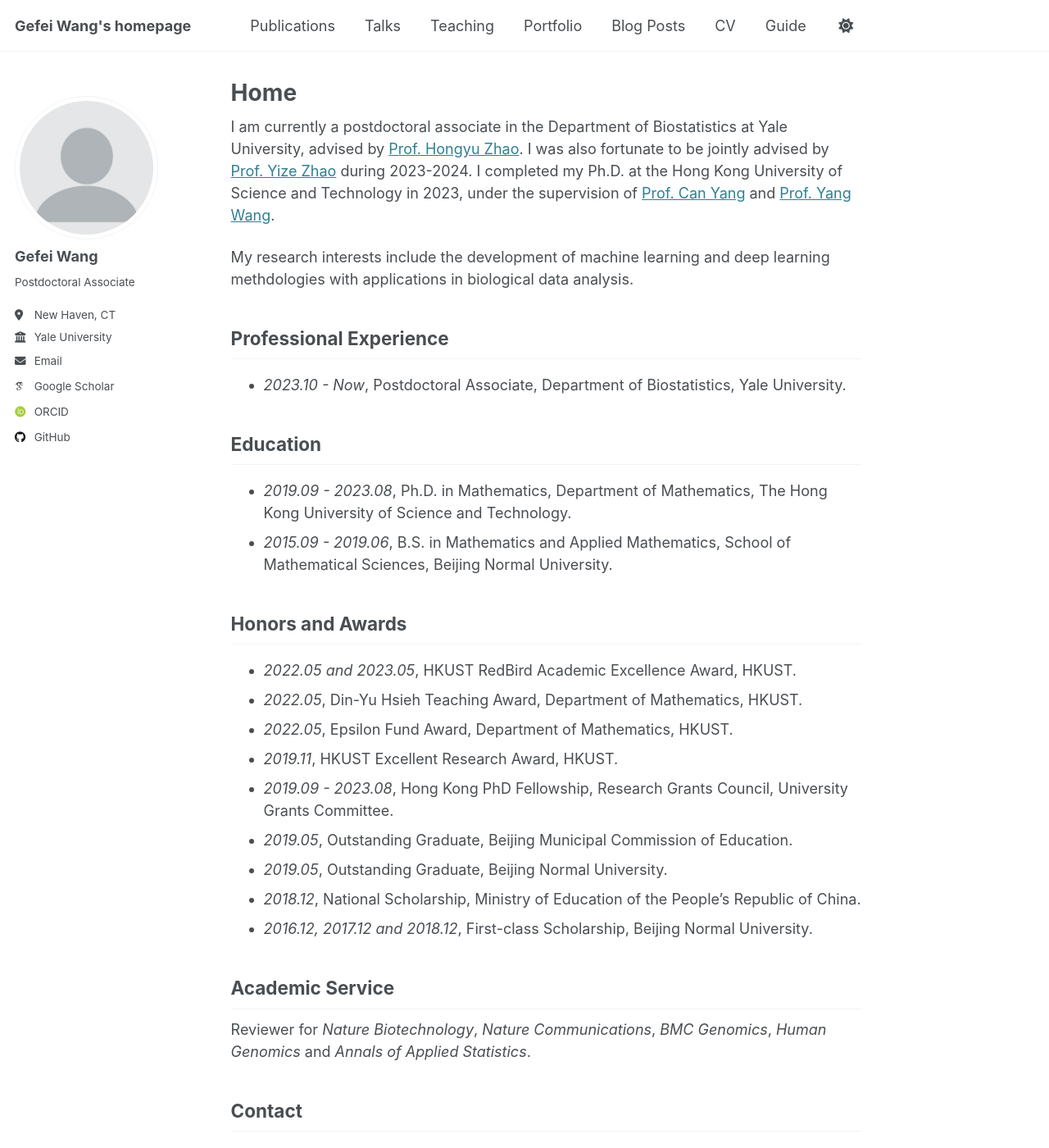
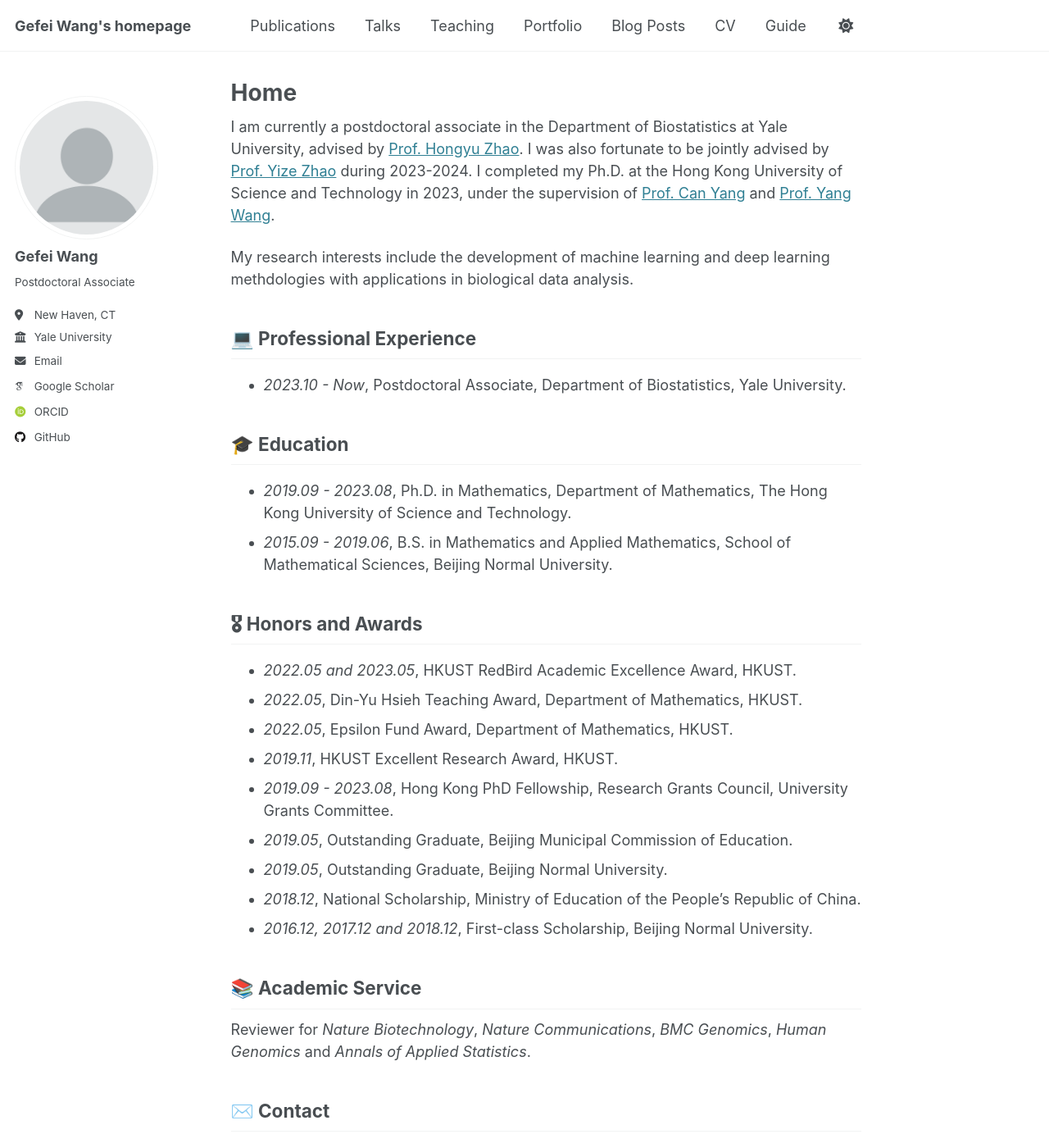
Before and after one commit to gefeiwang/gefeiwang.github.io, a Jekyll site: the page built from _pages/about.md, in a window 1280 px wide and 1400 px high. Shown: the whole window at 82% size. Built offline with Jekyll 4.4.1, drawn with Linux system fonts in a browser that asks for light colours; some web fonts are replaced.

```diff
--- a/_pages/about.md
+++ b/_pages/about.md
@@ -11,16 +11,16 @@ I am currently a postdoctoral associate in the Department of Biostatistics at Ya
 
 My research interests include the development of machine learning and deep learning methdologies with applications in biological data analysis.
 
-Professional Experience
+💻 Professional Experience
 ------
 - *2023.10 - Now*, Postdoctoral Associate, Department of Biostatistics, Yale University.
 
-Education
+🎓 Education
 ------
 - *2019.09 - 2023.08*, Ph.D. in Mathematics, Department of Mathematics, The Hong Kong University of Science and Technology.
 - *2015.09 - 2019.06*, B.S. in Mathematics and Applied Mathematics, School of Mathematical Sciences, Beijing Normal University.
 
-Honors and Awards
+🎖 Honors and Awards
 ------
 - *2022.05 and 2023.05*, HKUST RedBird Academic Excellence Award, HKUST.
 - *2022.05*, Din-Yu Hsieh Teaching Award, Department of Mathematics, HKUST.
@@ -32,11 +32,11 @@ Honors and Awards
 - *2018.12*, National Scholarship, Ministry of Education of the People's Republic of China.
 - *2016.12, 2017.12 and 2018.12*, First-class Scholarship, Beijing Normal University.
 
-Academic Service
+📚 Academic Service
 ------
 Reviewer for *Nature Biotechnology*, *Nature Communications*, *BMC Genomics*, *Human Genomics* and *Annals of Applied Statistics*.
 
-Contact
+✉️ Contact
 ------
 - Email: gefei.wang@yale.edu
 - Address: 300 George Street, New Haven, CT 06511
```
